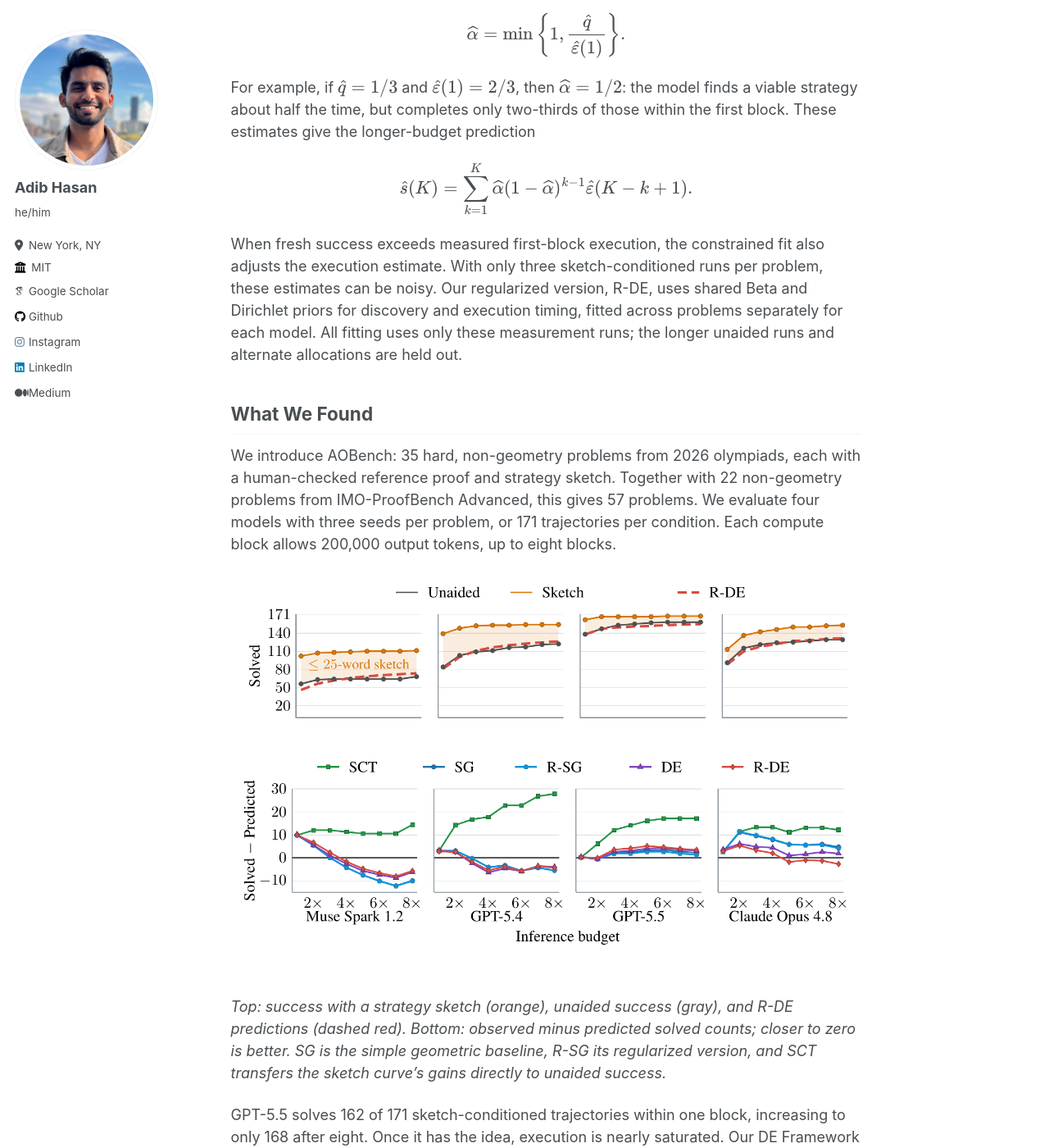
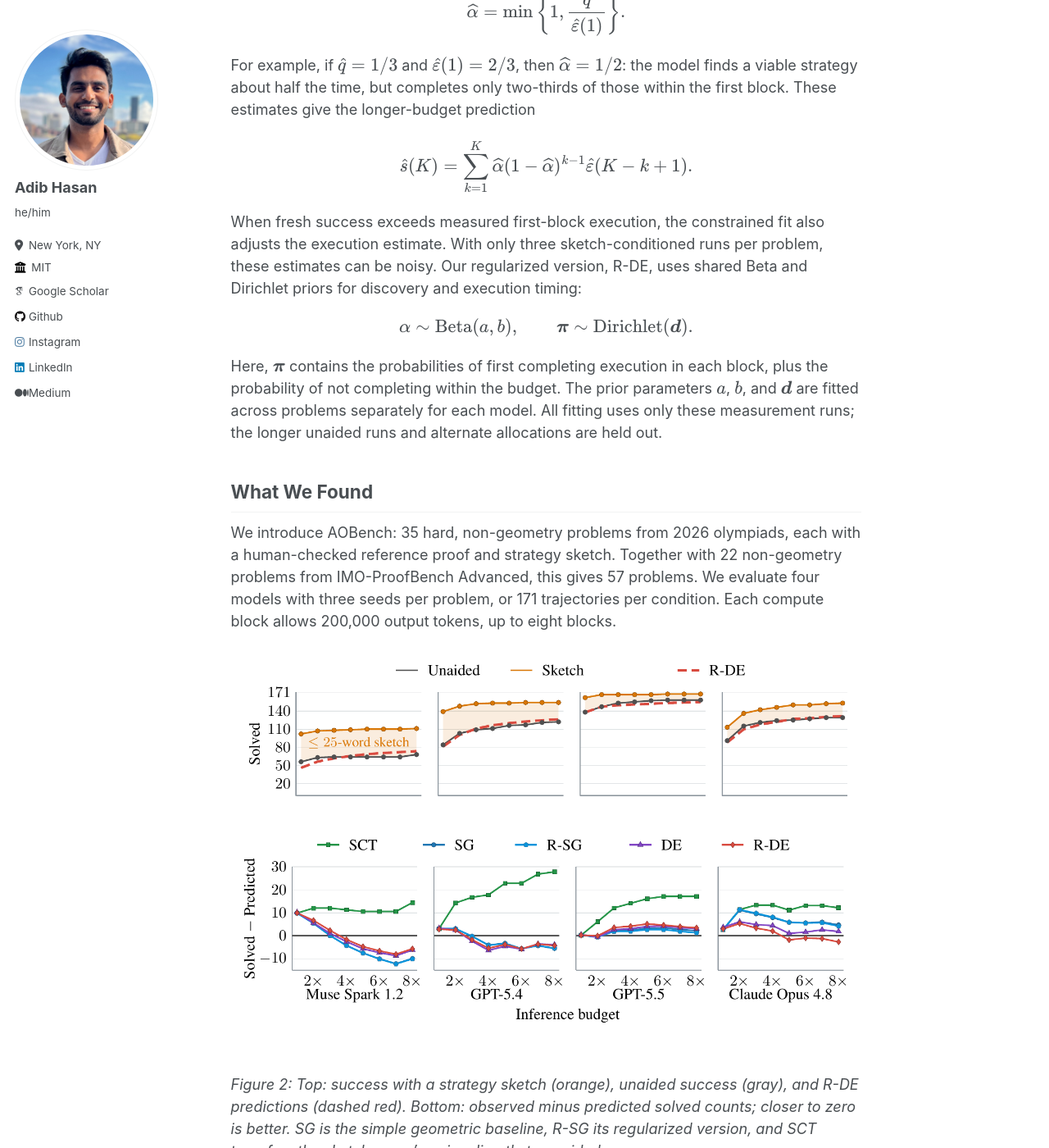
Before and after one commit to Neehan/neehan.github.io, a Jekyll site: the page built from _blog/discovery-execution.md, in a window 1280 px wide and 1400 px high, scrolled down 2151 px. Shown: the whole window at 82% size. Built offline with Jekyll 4.4.1, drawn with Linux system fonts in a browser that asks for light colours; some web fonts are replaced; some of the changed text lies outside the part shown.

Commit message:
Clarify DE priors and figures and standardize code links

```diff
--- a/_blog/discovery-execution.md
+++ b/_blog/discovery-execution.md
@@ -11,11 +11,11 @@ tags:
   - agents
 ---
 
-[Paper](https://arxiv.org/abs/2610.05322) \| [GitHub](https://github.com/Neehan/DE-Framework) \| [Dataset](https://huggingface.co/datasets/notadib/AOBench)
+[Paper](https://arxiv.org/abs/2610.05322) \| [code](https://github.com/Neehan/DE-Framework) \| [Dataset](https://huggingface.co/datasets/notadib/AOBench)
 
 [![Discovery–Execution framework: measure discovery and execution, then predict success across compute allocations](/images/de_framework_overview.png)](/images/de_framework_overview.png)
 
-*Short independent attempts and sketch-conditioned runs estimate discovery and execution, which together predict success when the same compute budget is split across different numbers of attempts.*
+*Figure 1: Short independent attempts and sketch-conditioned runs estimate discovery and execution, which together predict success under alternate compute allocations.*
 
 Suppose an AI Agent has been working on a hard math problem for a while without solving it. Should we let it keep thinking, or start a fresh attempt? A longer attempt can finish an argument that is already on the right track. A fresh attempt may find an alternate approach that the first one missed.
 
@@ -67,7 +67,14 @@ $$
 \widehat s(K)=\sum_{k=1}^{K}\widehat\alpha(1-\widehat\alpha)^{k-1}\widehat\varepsilon(K-k+1).
 $$
 
-When fresh success exceeds measured first-block execution, the constrained fit also adjusts the execution estimate. With only three sketch-conditioned runs per problem, these estimates can be noisy. Our regularized version, R-DE, uses shared Beta and Dirichlet priors for discovery and execution timing, fitted across problems separately for each model. All fitting uses only these measurement runs; the longer unaided runs and alternate allocations are held out.
+When fresh success exceeds measured first-block execution, the constrained fit also adjusts the execution estimate. With only three sketch-conditioned runs per problem, these estimates can be noisy. Our regularized version, R-DE, uses shared Beta and Dirichlet priors for discovery and execution timing:
+
+$$
+\alpha\sim\operatorname{Beta}(a,b),\qquad
+\boldsymbol{\pi}\sim\operatorname{Dirichlet}(\boldsymbol{d}).
+$$
+
+Here, $\boldsymbol{\pi}$ contains the probabilities of first completing execution in each block, plus the probability of not completing within the budget. The prior parameters $a$, $b$, and $\boldsymbol{d}$ are fitted across problems separately for each model. All fitting uses only these measurement runs; the longer unaided runs and alternate allocations are held out.
 
 ## What We Found
 
@@ -75,7 +82,7 @@ We introduce AOBench: 35 hard, non-geometry problems from 2026 olympiads, each w
 
 [![Measured sketch-conditioned and unaided success, R-DE predictions, and prediction errors across four models](/images/de_framework_paper.png)](/images/de_framework_paper.png)
 
-*Top: success with a strategy sketch (orange), unaided success (gray), and R-DE predictions (dashed red). Bottom: observed minus predicted solved counts; closer to zero is better. SG is the simple geometric baseline, R-SG its regularized version, and SCT transfers the sketch curve's gains directly to unaided success.*
+*Figure 2: Top: success with a strategy sketch (orange), unaided success (gray), and R-DE predictions (dashed red). Bottom: observed minus predicted solved counts; closer to zero is better. SG is the simple geometric baseline, R-SG its regularized version, and SCT transfers the sketch curve's gains directly to unaided success.*
 
 GPT-5.5 solves 162 of 171 sketch-conditioned trajectories within one block, increasing to only 168 after eight. Once it has the idea, execution is nearly saturated. Our DE Framework predicts that in such cases a simple geometric model, which treats each block as another chance of success, predicts its scaling curve well.
 
@@ -87,7 +94,7 @@ The same measurements also predict success when we split the compute budget betw
 
 [![Observed and R-DE-predicted success curves for two parallel attempts, by model and dataset](/images/de_framework_allocation.png)](/images/de_framework_allocation.png)
 
-*Solid curves show observed success and dashed curves show R-DE predictions for $N=2$. Colors separate AOBench, IMO-ProofBench, and their combined results. The horizontal axis counts the total budget across both attempts.*
+*Figure 3: Solid curves show observed success and dashed curves show R-DE predictions for $N=2$. Colors separate AOBench, IMO-ProofBench, and their combined results. The horizontal axis counts the total budget across both attempts.*
 
 Across the four models, R-DE's prediction RMSE for this allocation is 3.76 solved trials, compared with 5.84 for the simple geometric baseline.
 
```
Also changed, not shown: other parts of _blog/discovery-execution.md (+1 -1 lines), _blog/autofyn.md (+1 -1 lines), _blog/bayesian-soccer-score.md (+2 -2 lines), _blog/schema-search.md (+1 -1 lines), _blog/vita.md (+1 -1 lines), _pages/portfolio.md (+3 -3 lines).
